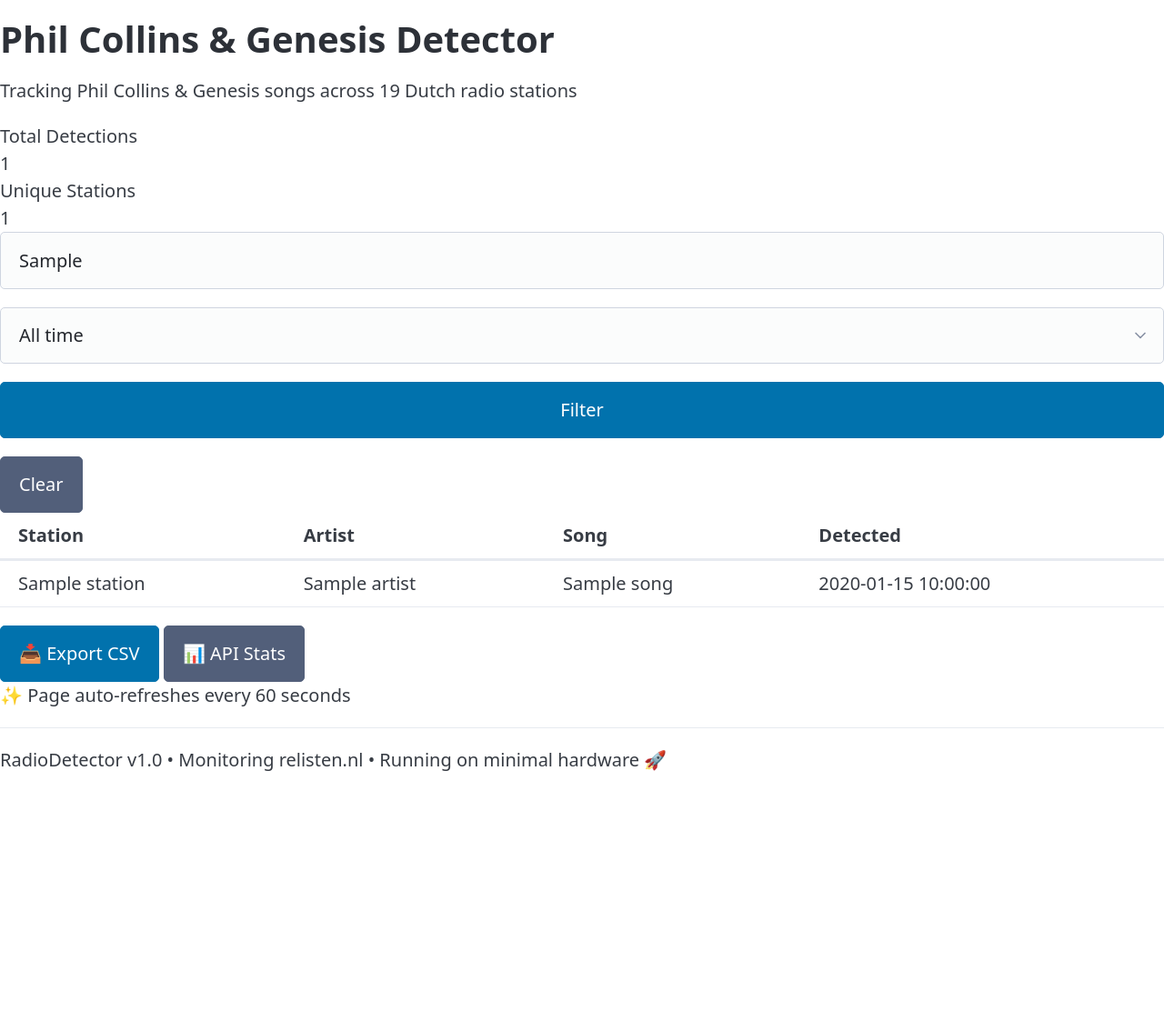
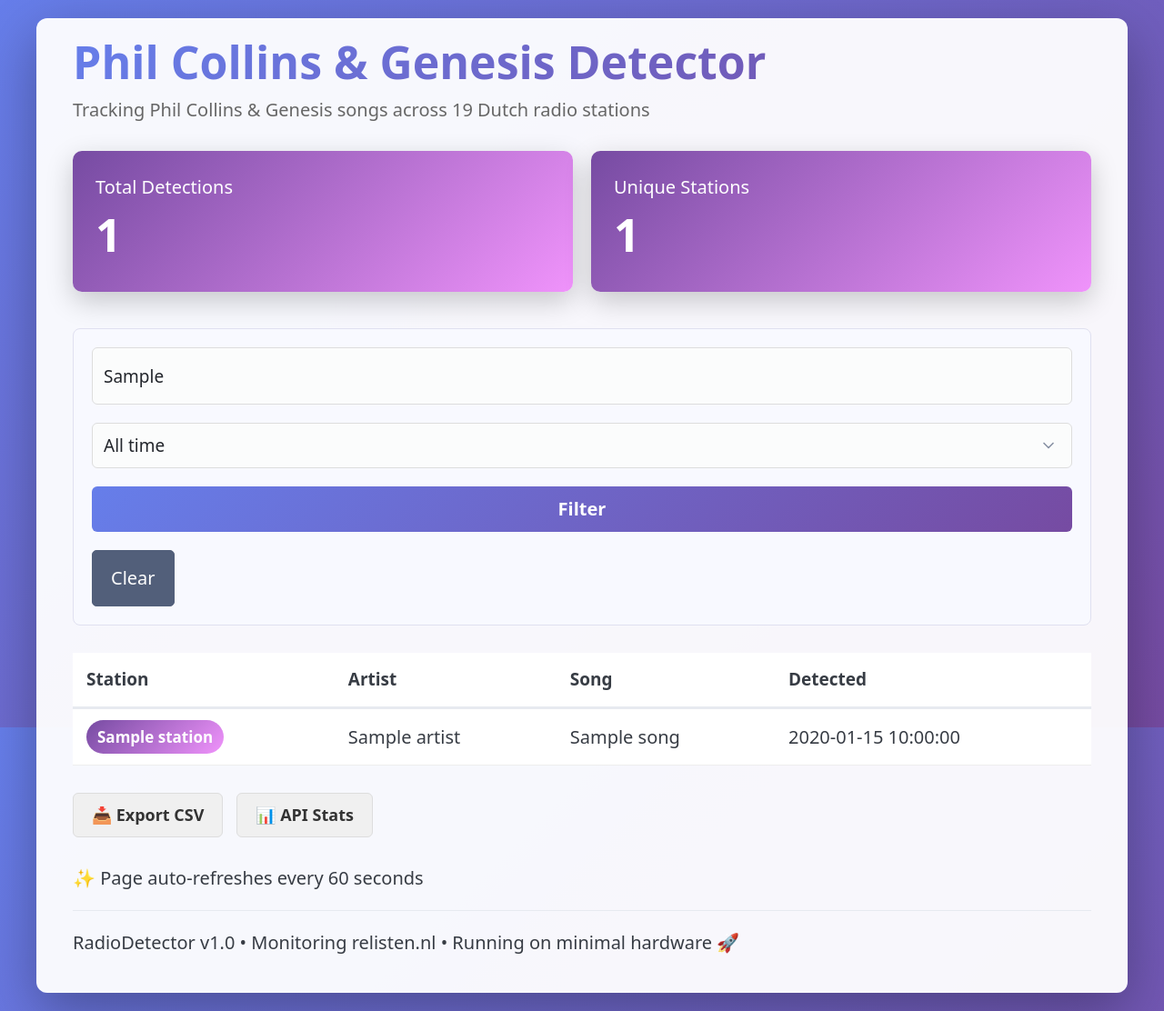
Before and after one commit to Schop/radiodetector, a Flask app: template templates/index.html in a window 1280 px wide. Shown: the whole page at 91% size. Before the commit the page ends 848 px from the top, so only its background shows below. Run offline with Flask 3, Linux system fonts and the light colour scheme; the template is opened without the code that fills it: most values are stand-ins (such as "Sample title", 1, 10 or a date in 2020); parts of the project's set-up code (start-up, migrations or seed data) failed here and were passed over.

Commit message:
Add custom style.css to override Pico CSS defaults

```diff
--- a/templates/index.html
+++ b/templates/index.html
@@ -5,6 +5,7 @@
     <meta name="viewport" content="width=device-width, initial-scale=1.0">
     <title>RadioDetector - Phil Collins & Genesis Tracker</title>
     <link rel="stylesheet" href="./pico.min.css">
+    <link rel="stylesheet" href="./style.css">
 
 </head>
 <body>
--- /dev/null
+++ b/templates/style.css
@@ -0,0 +1,339 @@
+/* Custom styling for RadioDetector Dashboard */
+
+:root {
+  --primary-gradient: linear-gradient(135deg, #667eea 0%, #764ba2 100%);
+  --secondary-gradient: linear-gradient(135deg, #764ba2 0%, #f093fb 100%);
+}
+
+body {
+  background: var(--primary-gradient) fixed;
+  min-height: 100vh;
+  margin: 0;
+  padding: 20px;
+}
+
+main {
+  background: rgba(255, 255, 255, 0.95);
+  border-radius: 12px;
+  padding: 40px;
+  max-width: 1200px;
+  margin: 0 auto;
+  box-shadow: 0 20px 60px rgba(0, 0, 0, 0.3);
+}
+
+h1 {
+  background: var(--primary-gradient);
+  -webkit-background-clip: text;
+  -webkit-text-fill-color: transparent;
+  background-clip: text;
+  margin: 0 0 10px 0;
+  font-size: 2.5rem;
+  font-weight: 700;
+}
+
+.subtitle {
+  color: #666;
+  font-size: 1rem;
+  margin: 0 0 30px 0;
+  font-weight: 500;
+}
+
+/* Statistics Cards */
+.stats-grid {
+  display: grid;
+  grid-template-columns: repeat(auto-fit, minmax(200px, 1fr));
+  gap: 20px;
+  margin-bottom: 40px;
+}
+
+.stat-card {
+  background: var(--secondary-gradient);
+  color: white;
+  padding: 25px;
+  border-radius: 10px;
+  box-shadow: 0 10px 30px rgba(0, 0, 0, 0.2);
+  transition: transform 0.3s ease, box-shadow 0.3s ease;
+}
+
+.stat-card:hover {
+  transform: translateY(-5px);
+  box-shadow: 0 15px 40px rgba(0, 0, 0, 0.3);
+}
+
+.stat-card h3 {
+  margin: 0 0 10px 0;
+  font-size: 0.9rem;
+  opacity: 0.9;
+  text-transform: uppercase;
+  letter-spacing: 1px;
+}
+
+.stat-card .stat-value {
+  font-size: 2.5rem;
+  font-weight: 700;
+  margin: 0;
+}
+
+/* Filters Section */
+.filters {
+  background: #f8f9ff;
+  padding: 20px;
+  border-radius: 8px;
+  margin-bottom: 30px;
+  border: 1px solid #e0e0f0;
+}
+
+.filters form {
+  display: grid;
+  grid-template-columns: repeat(auto-fit, minmax(200px, 1fr));
+  gap: 15px;
+  align-items: end;
+}
+
+.filters label {
+  font-size: 0.85rem;
+  font-weight: 600;
+  color: #333;
+}
+
+.filters input,
+.filters select {
+  padding: 10px 12px;
+  border: 1px solid #ddd;
+  border-radius: 6px;
+  font-size: 0.95rem;
+}
+
+.filters button {
+  background: var(--primary-gradient);
+  color: white;
+  border: none;
+  padding: 10px 25px;
+  border-radius: 6px;
+  cursor: pointer;
+  font-weight: 600;
+  transition: transform 0.2s ease;
+}
+
+.filters button:hover {
+  transform: scale(1.05);
+}
+
+/* Table Styling */
+table {
+  width: 100%;
+  border-collapse: collapse;
+  margin-bottom: 30px;
+}
+
+thead {
+  background: var(--primary-gradient);
+  color: white;
+}
+
+th {
+  padding: 15px;
+  text-align: left;
+  font-weight: 600;
+  font-size: 0.95rem;
+}
+
+td {
+  padding: 12px 15px;
+  border-bottom: 1px solid #eee;
+}
+
+tbody tr {
+  transition: background-color 0.2s ease;
+}
+
+tbody tr:hover {
+  background-color: #f8f9ff;
+}
+
+tbody tr:nth-child(odd) {
+  background-color: #fafbfc;
+}
+
+/* Station Badges */
+.station-badge {
+  display: inline-block;
+  padding: 6px 12px;
+  border-radius: 20px;
+  font-size: 0.85rem;
+  font-weight: 600;
+  background: var(--secondary-gradient);
+  color: white;
+}
+
+/* Highlighted Text */
+.highlight {
+  background-color: #ffeb3b;
+  color: #333;
+  padding: 2px 6px;
+  border-radius: 3px;
+  font-weight: 600;
+}
+
+/* Empty State */
+.empty-state {
+  text-align: center;
+  padding: 80px 20px;
+  color: #999;
+}
+
+.empty-state h3 {
+  margin: 0 0 10px 0;
+  color: #666;
+}
+
+/* Action Links */
+.actions {
+  display: flex;
+  gap: 15px;
+  margin-bottom: 30px;
+  flex-wrap: wrap;
+}
+
+.actions a {
+  display: inline-block;
+  padding: 10px 20px;
+  background: #f0f0f0;
+  color: #333;
+  text-decoration: none;
+  border-radius: 6px;
+  font-size: 0.9rem;
+  font-weight: 600;
+  transition: all 0.2s ease;
+  border: 1px solid #ddd;
+}
+
+.actions a:hover {
+  background: var(--primary-gradient);
+  color: white;
+  border-color: transparent;
+}
+
+/* Responsive Design */
+@media (max-width: 768px) {
+  main {
+    padding: 20px;
+  }
+
+  h1 {
+    font-size: 1.8rem;
+  }
+
+  .stats-grid {
+    grid-template-columns: 1fr;
+  }
+
+  .filters form {
+    grid-template-columns: 1fr;
+  }
+
+  table {
+    font-size: 0.9rem;
+  }
+
+  th, td {
+    padding: 10px;
+  }
+
+  .stat-card {
+    padding: 20px;
+  }
+
+  .stat-card .stat-value {
+    font-size: 2rem;
+  }
+}
+
+@media (max-width: 480px) {
+  main {
+    padding: 15px;
+  }
+
+  h1 {
+    font-size: 1.5rem;
+  }
+
+  .subtitle {
+    font-size: 0.9rem;
+  }
+
+  table {
+    font-size: 0.8rem;
+  }
+
+  th, td {
+    padding: 8px 5px;
+  }
+
+  .station-badge {
+    font-size: 0.75rem;
+    padding: 4px 8px;
+  }
+}
+
+/* Dark Mode Support (optional) */
+@media (prefers-color-scheme: dark) {
+  main {
+    background: rgba(20, 20, 35, 0.95);
+    color: #e0e0e0;
+  }
+
+  h1 {
+    color: #fff;
+  }
+
+  .subtitle {
+    color: #aaa;
+  }
+
+  .filters {
+    background: #2a2a45;
+    border-color: #444;
+  }
+
+  .filters label {
+    color: #ddd;
+  }
+
+  .filters input,
+  .filters select {
+    background: #1a1a2e;
+    color: #ddd;
+    border-color: #444;
+  }
+
+  tbody tr:hover {
+    background-color: #2a2a45;
+  }
+
+  tbody tr:nth-child(odd) {
+    background-color: #1a1a2e;
+  }
+
+  td {
+    border-bottom-color: #444;
+  }
+
+  .empty-state {
+    color: #666;
+  }
+
+  .empty-state h3 {
+    color: #aaa;
+  }
+
+  .actions a {
+    background: #2a2a45;
+    color: #ddd;
+    border-color: #444;
+  }
+
+  .actions a:hover {
+    color: white;
+  }
+}
```
